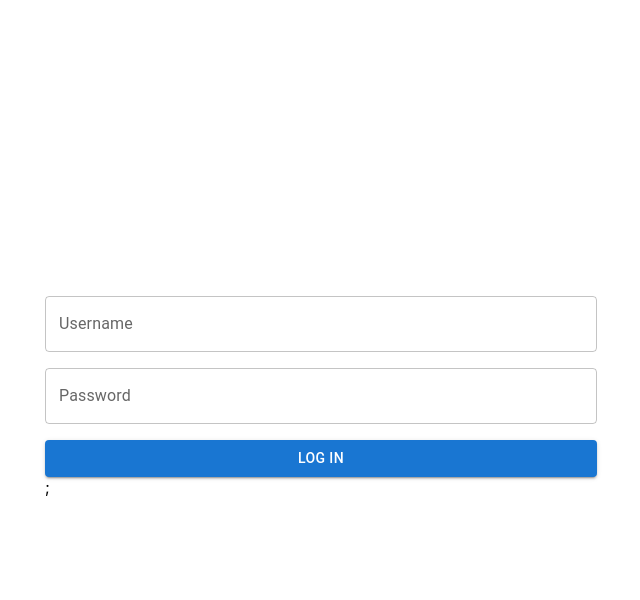
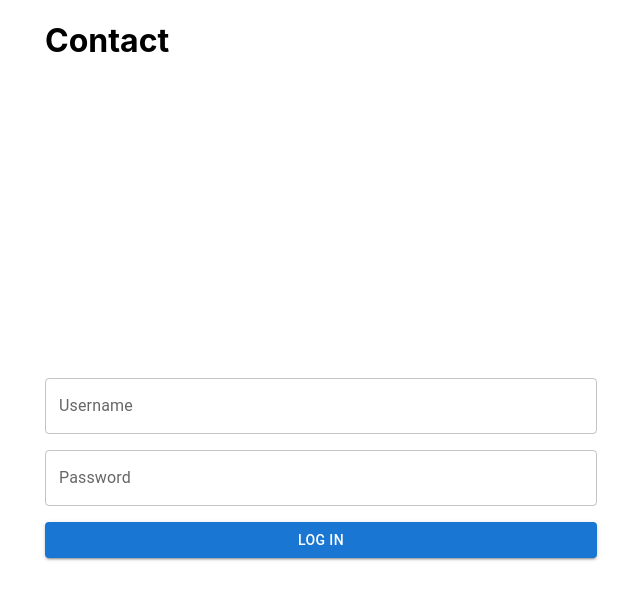
Before and after one commit to HugoLucaT/typescript-app, a React (Create React App) app: page /contact in a window 1280 px wide. Shown: the top 600 px of the page, without its empty margins (319-959 px from the left). Built offline with nearby package versions, Linux system fonts and the light colour scheme.

Commit message:
feat: 24/09/16 tund tehtud

```diff
--- a/package.json
+++ b/package.json
@@ -1,7 +1,7 @@
 {
   "name": "typescript-app",
   "version": "0.1.0",
-  "homepage": "https://hugolucat.github.io/react-gh-pages",
+  "homepage": "https://hugolucat.github.io/typescript-app/",
   "private": true,
   "dependencies": {
     "@emotion/react": "^11.13.3",
@@ -16,6 +16,7 @@
     "@types/react-dom": "^18.3.0",
     "react": "^18.3.1",
     "react-dom": "^18.3.1",
+    "react-router-dom": "^6.26.2",
     "react-scripts": "5.0.1",
     "typescript": "^4.9.5",
     "web-vitals": "^2.1.4"
--- a/src/App.tsx
+++ b/src/App.tsx
@@ -5,10 +5,12 @@ import Container from '@mui/material/Container';
 import { Box, TextField } from '@mui/material';
 import Stack from '@mui/material/Stack';
 import Login from './components/Login';
+import { Outlet } from 'react-router-dom';
 
 function App() {
   return (
     <Container maxWidth="sm">
+      <Outlet />
       <Login/>
     </Container>
   );
--- a/src/components/Login.tsx
+++ b/src/components/Login.tsx
@@ -48,7 +48,7 @@ export default function Login (){
                 <TextField id="outlined-basic" name="password" label="Password" variant="outlined" onChange={handleChange}
                 //onChange={(event) => setPassword(event.target.value)}
                 />
-                <Button variant="contained" type="submit">Log In</Button>;
+                <Button variant="contained" type="submit">Log In</Button>
             </Stack>
         </form>
     )
--- a/src/index.tsx
+++ b/src/index.tsx
@@ -4,14 +4,50 @@ import './index.css';
 import App from './App';
 import reportWebVitals from './reportWebVitals';
 
+/*const root = ReactDOM.createRoot(
+  document.getElementById('root') as HTMLElement
+);*/
+
+import {
+  createBrowserRouter,
+  createRoutesFromElements,
+  Route,
+  RouterProvider
+} from "react-router-dom"
+
+const router = createBrowserRouter(
+  createRoutesFromElements(
+    <Route
+      path="/"
+      element={<App />}
+    >
+      <Route
+        path="extra"
+        element={<h1>Extra</h1>}
+      />
+      <Route
+        path="contact"
+        element={<h1>Contact</h1>}
+      />
+    </Route>
+  )
+)
+
 const root = ReactDOM.createRoot(
-  document.getElementById('root') as HTMLElement
+  document.getElementById("root") as HTMLElement
 );
+
 root.render(
+  <React.StrictMode>
+    <RouterProvider router={router} />
+  </React.StrictMode>
+);
+
+/*root.render(
   <React.StrictMode>
     <App />
   </React.StrictMode>
-);
+);*/
 
 // If you want to start measuring performance in your app, pass a function
 // to log results (for example: reportWebVitals(console.log))
```
Also changed, not shown: src/extra/App.tsx (added, +16 -0 lines), 1 other file (tests, documents, lock files or other folders).
